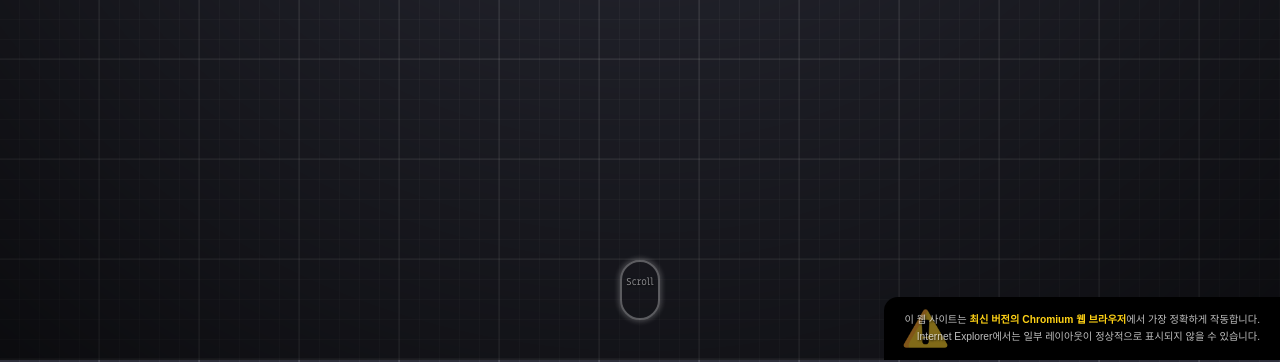
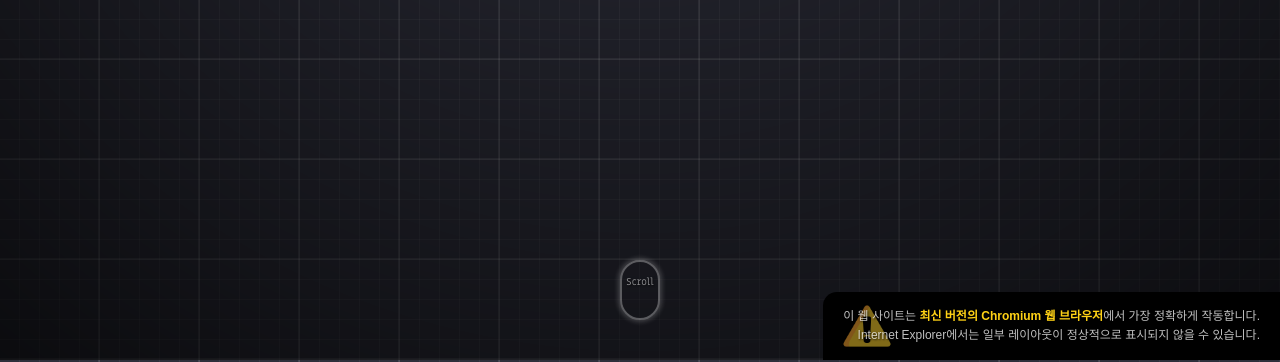
Before and after one commit to SoRaang/SR, a plain HTML site: page index.html in a window 1280 px wide. Shown: the part 440-802 px from the top of the page. Drawn offline with nearby package versions, Linux system fonts and the light colour scheme; a web font is replaced by a local one.

Commit message:
Update layout_index.css

```diff
--- a/css/layout_index.css
+++ b/css/layout_index.css
@@ -41,7 +41,7 @@ aside#popNotice {
     box-sizing: border-box;
     border-top-left-radius: 1.75vh;
     background: #000;
-    font-size: .8vw;
+    font-size: .6rem;
     text-align: right;
     line-height: 1.6;
     z-index: 500000;
```
